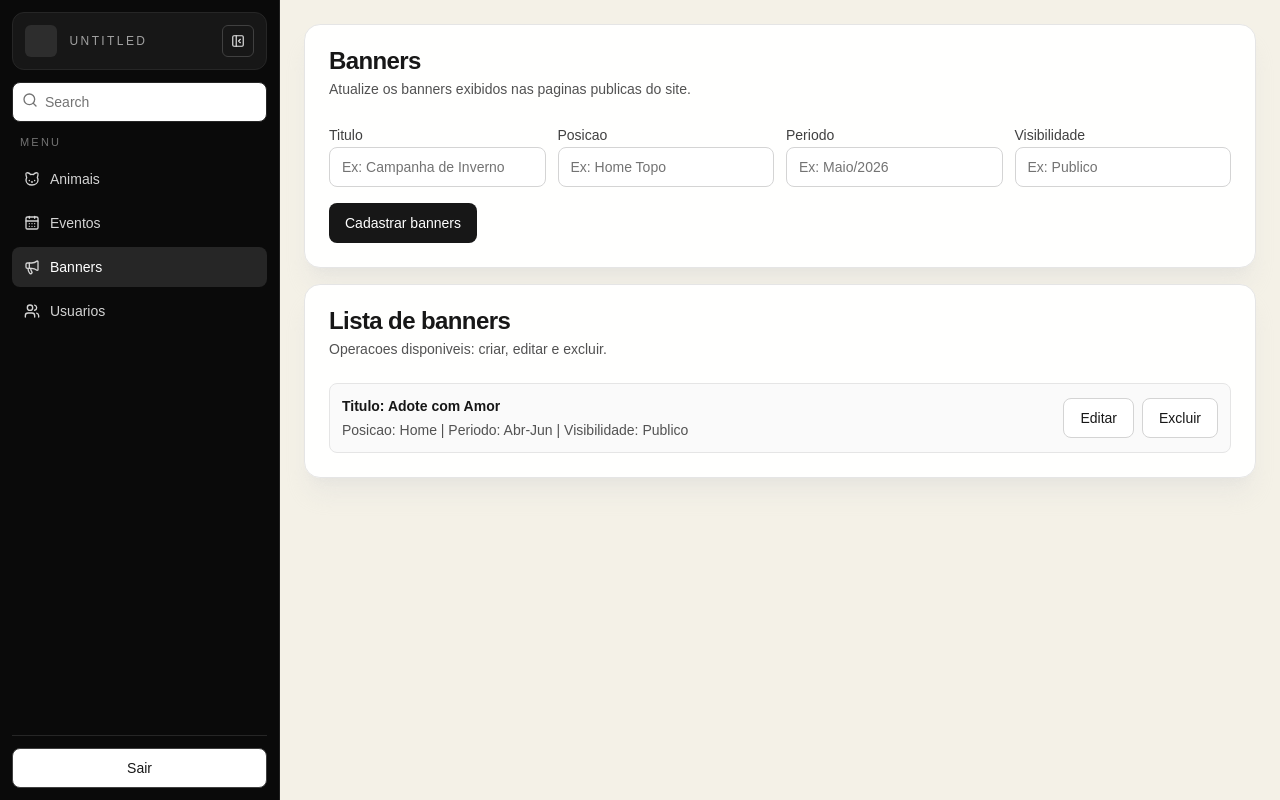
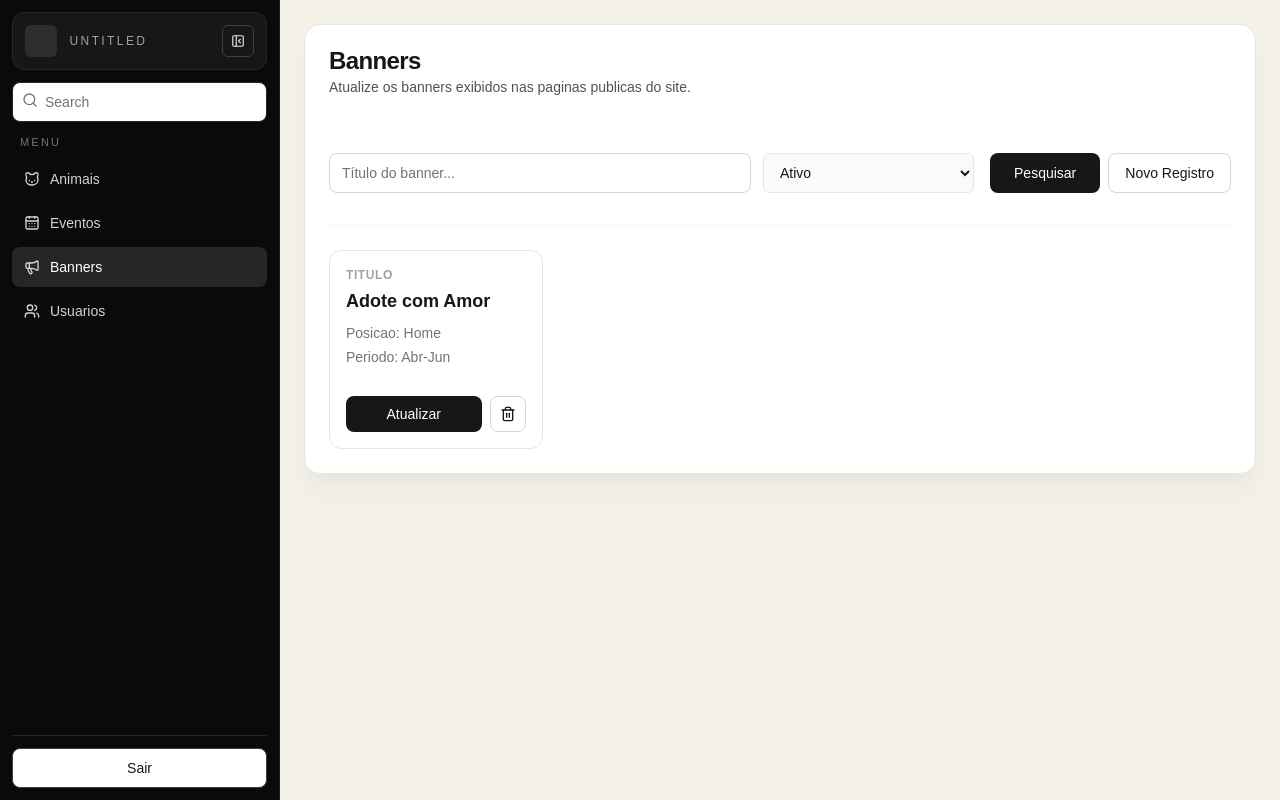
Before and after one commit to kasslima/ongato-front, a Next.js app: page /admin/banners in a window 1280 px wide. Built offline with nearby package versions, Linux system fonts and the light colour scheme.

Commit message:
feat: novo layout das páginas do adm

```diff
--- /dev/null
+++ b/components/admin/crud/CrudFilters.tsx
@@ -0,0 +1,129 @@
+'use client'
+
+import { Dog, Cat as CatIcon } from "lucide-react";
+import { Button } from "@/components/ui/button";
+import { Input } from "@/components/ui/input";
+
+export function AnimaisFilter() {
+  return (
+    <div className="flex flex-wrap items-center gap-4 py-2">
+      <div className="flex flex-1 flex-wrap gap-3">
+        <div className="relative flex-[2] min-w-[240px]">
+          <Input
+            className="bg-neutral-50 border-neutral-200"
+            placeholder="Pesquisar por nome..."
+          />
+        </div>
+        <div className="relative flex-1 min-w-[180px]">
+          <select className="flex h-10 w-full rounded-md border border-neutral-200 bg-neutral-50 px-3 py-2 text-sm focus:outline-none focus:ring-1 focus:ring-neutral-400">
+            <option value="">Todas as Raças</option>
+            <option value="srd">SRD</option>
+            <option value="siames">Siamês</option>
+            <option value="persa">Persa</option>
+          </select>
+        </div>
+        <div className="flex gap-2">
+          <Button variant="outline" size="icon" className="h-10 w-10 border-neutral-200 bg-neutral-50 hover:bg-neutral-100">
+            <Dog className="h-4 w-4 text-neutral-600" />
+          </Button>
+          <Button variant="outline" size="icon" className="h-10 w-10 border-neutral-200 bg-neutral-50 hover:bg-neutral-100">
+            <CatIcon className="h-4 w-4 text-neutral-600" />
+          </Button>
+        </div>
+      </div>
+
+      <div className="flex gap-2">
+        <Button variant="default" className="px-6">Pesquisar</Button>
+        <Button type="button" variant="outline" className="border-neutral-300">
+          Novo Registro
+        </Button>
+      </div>
+    </div>
+  );
+}
+
+export function EventosFilter() {
+  return (
+    <div className="flex flex-wrap items-center gap-4 py-2">
+      <div className="flex flex-1 flex-wrap gap-3">
+        <div className="relative flex-[2] min-w-[240px]">
+          <Input
+            className="bg-neutral-50 border-neutral-200"
+            placeholder="Título do evento..."
+          />
+        </div>
+        <div className="relative flex-1 min-w-[180px]">
+          <select className="flex h-10 w-full rounded-md border border-neutral-200 bg-neutral-50 px-3 py-2 text-sm focus:outline-none focus:ring-1 focus:ring-neutral-400">
+            <option value="ativos">Eventos Ativos</option>
+            <option value="inativos">Inativos</option>
+          </select>
+        </div>
+      </div>
+
+      <div className="flex gap-2">
+        <Button variant="default" className="px-6">Pesquisar</Button>
+        <Button type="button" variant="outline" className="border-neutral-300">
+          Novo Registro
+        </Button>
+      </div>
+    </div>
+  );
+}
+
+export function BannersFilter() {
+  return (
+    <div className="flex flex-wrap items-center gap-4 py-2">
+      <div className="flex flex-1 flex-wrap gap-3">
+        <div className="relative flex-[2] min-w-[240px]">
+          <Input
+            className="bg-neutral-50 border-neutral-200"
+            placeholder="Título do banner..."
+          />
+        </div>
+        <div className="relative flex-1 min-w-[180px]">
+          <select className="flex h-10 w-full rounded-md border border-neutral-200 bg-neutral-50 px-3 py-2 text-sm focus:outline-none focus:ring-1 focus:ring-neutral-400">
+            <option value="ativo">Ativo</option>
+            <option value="inativo">Inativo</option>
+          </select>
+        </div>
+      </div>
+
+      <div className="flex gap-2">
+        <Button variant="default" className="px-6">Pesquisar</Button>
+        <Button type="button" variant="outline" className="border-neutral-300">
+          Novo Registro
+        </Button>
+      </div>
+    </div>
+  );
+}
+
+export function UsuariosFilter() {
+  return (
+    <div className="flex flex-wrap items-center gap-4 py-2">
+      <div className="flex flex-1 flex-wrap gap-3">
+        <div className="relative flex-[2] min-w-[240px]">
+          <Input
+            className="bg-neutral-50 border-neutral-200"
+            placeholder="Nome do usuário..."
+          />
+        </div>
+        <div className="relative flex-1 min-w-[180px]">
+          <select className="flex h-10 w-full rounded-md border border-neutral-200 bg-neutral-50 px-3 py-2 text-sm focus:outline-none focus:ring-1 focus:ring-neutral-400">
+            <option value="">Todos os Perfis</option>
+            <option value="admin">Administrador</option>
+            <option value="editor">Editor</option>
+            <option value="voluntario">Voluntário</option>
+          </select>
+        </div>
+      </div>
+
+      <div className="flex gap-2">
+        <Button variant="default" className="px-6">Pesquisar</Button>
+        <Button type="button" variant="outline" className="border-neutral-300">
+          Novo Registro
+        </Button>
+      </div>
+    </div>
+  );
+}
--- a/components/admin/crud/SimpleCrud.tsx
+++ b/components/admin/crud/SimpleCrud.tsx
@@ -1,6 +1,7 @@
 'use client'
 
-import { FormEvent, useState } from "react";
+import { FormEvent, useState, ReactNode } from "react";
+import { Trash2 } from "lucide-react";
 
 import { Button } from "@/components/ui/button";
 import { Card, CardContent, CardDescription, CardHeader, CardTitle } from "@/components/ui/card";
@@ -24,6 +25,7 @@ type SimpleCrudProps = {
   itemLabel: string;
   fields: CrudField[];
   initialItems?: Record<string, string>[];
+  filterComponent?: ReactNode;
 };
 
 function buildInitialForm(fields: CrudField[]) {
@@ -52,6 +54,7 @@ export default function SimpleCrud({
   itemLabel,
   fields,
   initialItems = [],
+  filterComponent,
 }: SimpleCrudProps) {
   const primaryField = fields[0];
   const primaryFieldLabel = primaryField?.label ?? "Item";
@@ -118,79 +121,97 @@ export default function SimpleCrud({
   };
 
   return (
-    <section className="mx-auto w-full max-w-6xl space-y-4">
+    <section className="mx-auto w-full max-w-6xl">
       <Card className="max-w-none border-neutral-200 bg-white">
-        <CardHeader>
+        <CardHeader className="pb-6">
+          <div className="space-y-1">
             <CardTitle>{title}</CardTitle>
             <CardDescription>{description}</CardDescription>
+          </div>
         </CardHeader>
 
-        <CardContent>
-          <form className="space-y-4" onSubmit={handleSubmit}>
-            <div className="grid gap-3 sm:grid-cols-2 lg:grid-cols-4">
-              {fields.map((field) => (
-                <div key={field.key} className="space-y-2">
-                  <Label htmlFor={field.key}>{field.label}</Label>
+        <CardContent className="space-y-6">
+          {filterComponent ? (
+            filterComponent
+          ) : (
+            <div className="flex flex-wrap items-center gap-4 py-2">
+              <div className="flex flex-1 flex-wrap gap-3">
+                <div className="relative flex-1 min-w-[240px]">
                   <Input
-                    id={field.key}
-                    value={formValues[field.key]}
-                    onChange={(event) => handleChange(field.key, event.target.value)}
-                    placeholder={field.placeholder}
-                    required
+                    className="bg-neutral-50 border-neutral-200 pl-3 focus-visible:ring-1 focus-visible:ring-neutral-400"
+                    placeholder="Pesquisar por nome..."
                   />
                 </div>
-              ))}
+                <div className="relative flex-1 min-w-[240px]">
+                  <Input
+                    className="bg-neutral-50 border-neutral-200 pl-3 focus-visible:ring-1 focus-visible:ring-neutral-400"
+                    placeholder="Filtrar por status..."
+                  />
+                </div>
               </div>
 
-            <div className="flex flex-wrap gap-2">
-              <Button type="submit">{submitLabel}</Button>
-              {isEditing ? (
-                <Button type="button" variant="outline" onClick={resetForm}>
-                  Cancelar edicao
+              <div className="flex gap-2">
+                <Button variant="default" className="px-6">Pesquisar</Button>
+                <Button type="button" variant="outline" className="border-neutral-300">
+                  Novo Registro
                 </Button>
-              ) : null}
               </div>
-          </form>
-        </CardContent>
-      </Card>
+            </div>
+          )}
 
-      <Card className="max-w-none border-neutral-200 bg-white">
-        <CardHeader>
-          <CardTitle>Lista de {itemLabel}</CardTitle>
-          <CardDescription>Operacoes disponiveis: criar, editar e excluir.</CardDescription>
-        </CardHeader>
+          <div className="border-t border-neutral-100" />
 
-        <CardContent className="space-y-3">
+          <div className="grid grid-cols-1 gap-4 sm:grid-cols-2 lg:grid-cols-3 xl:grid-cols-4">
             {items.length === 0 ? (
-            <div className="rounded-lg border border-dashed border-neutral-300 bg-neutral-50 p-4">
+              <div className="col-span-full rounded-lg border border-dashed border-neutral-300 bg-neutral-50 p-8 text-center">
                 <p className="text-sm text-neutral-600">Nenhum registro cadastrado.</p>
               </div>
             ) : (
               items.map((item) => (
                 <div
                   key={item.id}
-                className="flex flex-col gap-3 rounded-lg border border-neutral-200 bg-neutral-50 p-3 md:flex-row md:items-center md:justify-between"
+                  className="group relative flex flex-col justify-between overflow-hidden rounded-xl border border-neutral-200 bg-white p-4 transition-all hover:border-neutral-300 hover:shadow-sm"
                 >
-                <div className="grid gap-1">
-                  <p className="text-sm font-semibold text-neutral-900">
-                    {primaryFieldLabel}: {primaryFieldKey ? item.values[primaryFieldKey] : "-"}
+                  <div className="mb-4">
+                    <h4 className="text-xs font-semibold uppercase tracking-wider text-neutral-400">
+                      {primaryFieldLabel}
+                    </h4>
+                    <p className="mt-1 text-lg font-bold text-neutral-900 truncate">
+                      {primaryFieldKey ? item.values[primaryFieldKey] : "-"}
                     </p>
-                  <p className="text-sm text-neutral-600">
-                    {fields.slice(1).map((field) => `${field.label}: ${item.values[field.key]}`).join(" | ")}
+                    <div className="mt-2 space-y-1">
+                      {fields.slice(1, 3).map((field) => (
+                        <p key={field.key} className="text-sm text-neutral-500 truncate">
+                          <span className="font-medium">{field.label}:</span> {item.values[field.key]}
                         </p>
+                      ))}
+                    </div>
                   </div>
 
-                <div className="flex gap-2">
-                  <Button type="button" variant="outline" onClick={() => handleEdit(item)}>
-                    Editar
+                  <div className="flex items-center gap-2 border-t border-neutral-50 pt-3">
+                    <Button
+                      type="button"
+                      variant="default"
+                      size="sm"
+                      className="flex-1 h-9 bg-neutral-900 hover:bg-neutral-800"
+                      onClick={() => handleEdit(item)}
+                    >
+                      Atualizar
                     </Button>
-                  <Button type="button" variant="outline" onClick={() => handleDelete(item.id)}>
-                    Excluir
+                    <Button
+                      type="button"
+                      variant="outline"
+                      size="icon"
+                      className="h-9 w-9 border-neutral-200 text-neutral-400 hover:text-red-600 hover:border-red-100 hover:bg-red-50"
+                      onClick={() => handleDelete(item.id)}
+                    >
+                      <Trash2 className="h-4 w-4" />
                     </Button>
                   </div>
                 </div>
               ))
             )}
+          </div>
         </CardContent>
       </Card>
     </section>
--- a/components/admin/pages/AnimaisPage.tsx
+++ b/components/admin/pages/AnimaisPage.tsx
@@ -1,4 +1,5 @@
 import SimpleCrud from "@/components/admin/crud/SimpleCrud";
+import { AnimaisFilter } from "@/components/admin/crud/CrudFilters";
 
 export default function AnimaisPage() {
   return (
@@ -6,6 +7,7 @@ export default function AnimaisPage() {
       title="Animais"
       description="Gerencie os animais cadastrados para adocao e acompanhamento."
       itemLabel="animais"
+      filterComponent={<AnimaisFilter />}
       fields={[
         { key: "nome", label: "Nome", placeholder: "Ex: Mingau" },
         { key: "especie", label: "Especie", placeholder: "Ex: Gato" },
--- a/components/admin/pages/BannersPage.tsx
+++ b/components/admin/pages/BannersPage.tsx
@@ -1,4 +1,5 @@
 import SimpleCrud from "@/components/admin/crud/SimpleCrud";
+import { BannersFilter } from "@/components/admin/crud/CrudFilters";
 
 export default function BannersPage() {
   return (
@@ -6,6 +7,7 @@ export default function BannersPage() {
       title="Banners"
       description="Atualize os banners exibidos nas paginas publicas do site."
       itemLabel="banners"
+      filterComponent={<BannersFilter />}
       fields={[
         { key: "titulo", label: "Titulo", placeholder: "Ex: Campanha de Inverno" },
         { key: "posicao", label: "Posicao", placeholder: "Ex: Home Topo" },
--- a/components/admin/pages/EventosPage.tsx
+++ b/components/admin/pages/EventosPage.tsx
@@ -1,4 +1,5 @@
 import SimpleCrud from "@/components/admin/crud/SimpleCrud";
+import { EventosFilter } from "@/components/admin/crud/CrudFilters";
 
 export default function EventosPage() {
   return (
@@ -6,6 +7,7 @@ export default function EventosPage() {
       title="Eventos"
       description="Organize campanhas, feiras e atividades do instituto."
       itemLabel="eventos"
+      filterComponent={<EventosFilter />}
       fields={[
         { key: "titulo", label: "Titulo", placeholder: "Ex: Feira de Adocao" },
         { key: "data", label: "Data", placeholder: "Ex: 30/04/2026" },
--- a/components/admin/pages/UsuariosPage.tsx
+++ b/components/admin/pages/UsuariosPage.tsx
@@ -1,4 +1,5 @@
 import SimpleCrud from "@/components/admin/crud/SimpleCrud";
+import { UsuariosFilter } from "@/components/admin/crud/CrudFilters";
 
 export default function UsuariosPage() {
   return (
@@ -6,6 +7,7 @@ export default function UsuariosPage() {
       title="Usuarios"
       description="Controle os acessos administrativos e permissoes da equipe."
       itemLabel="usuarios"
+      filterComponent={<UsuariosFilter />}
       fields={[
         { key: "nome", label: "Nome", placeholder: "Ex: Maria" },
         { key: "email", label: "E-mail", placeholder: "Ex: maria@email.com" },
```
Lines whose indentation alone changed are shown as unchanged.
